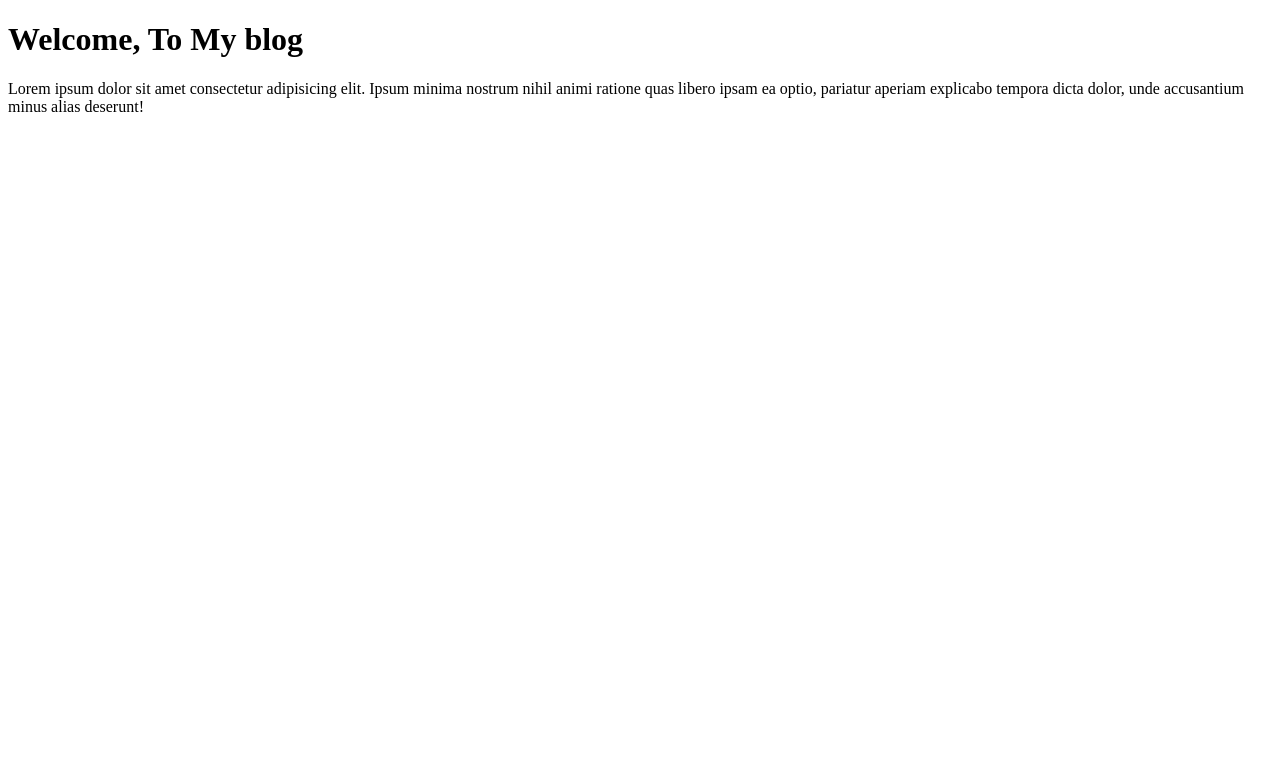
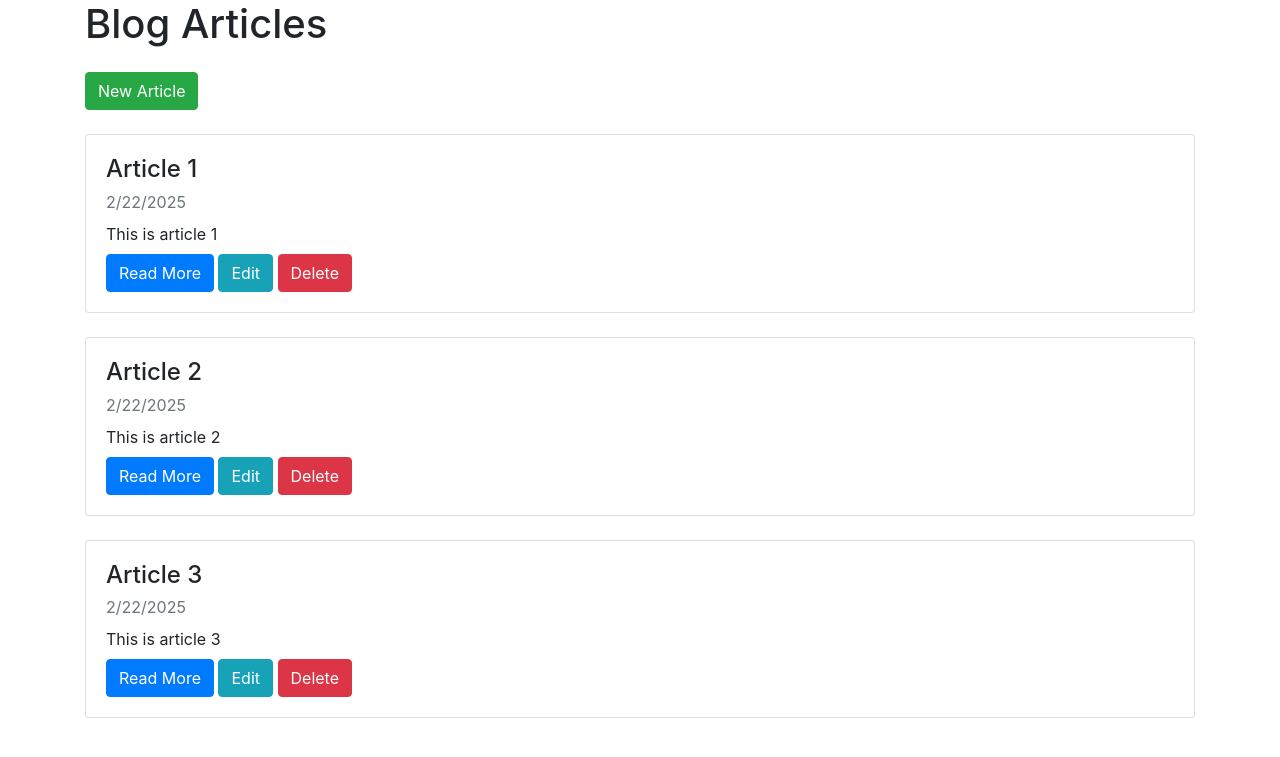
Before and after one commit to NathulaDayarathne/markdown-blog-MERN, a Node server app: page / in a window 1280 px wide. Shown: the top 757 px of the page. Run offline with Node 20, Linux system fonts and the light colour scheme; some libraries are stand-ins or nearby versions.

Commit message:
add articles route and update index view to display articles

```diff
--- a/server.js
+++ b/server.js
@@ -5,7 +5,32 @@ app.set('view engine', 'ejs');
 
 
 app.get("/", (req, res) => {
-    res.render('index');
+    // res.render('index');
+
+    const articles = [
+        {
+            title: "Article 1",
+            createdAt: new Date(),
+            description: "This is article 1"
+        },
+        {
+            title: "Article 2",
+            createdAt: new Date(),
+            description: "This is article 2"
+        },
+        {
+            title: "Article 3",
+            createdAt: new Date(),
+            description: "This is article 3"
+        }
+    ];
+
+    res.render('index', { articles: articles });
 });
 
+const articlesRouter = require("./routes/articles")
+app.use("/articles", articlesRouter)
+
+
+
 app.listen(5000);
--- a/views/index.ejs
+++ b/views/index.ejs
@@ -1,10 +1,33 @@
 <!DOCTYPE html>
-<html>
-  <head>
-    <title>Index Page</title>
-  </head>
-  <body>
-    <h1>Welcome, To My blog</h1>
-    <p>Lorem ipsum dolor sit amet consectetur adipisicing elit. Ipsum minima nostrum nihil animi ratione quas libero ipsam ea optio, pariatur aperiam explicabo tempora dicta dolor, unde accusantium minus alias deserunt!</p>
-  </body>
+<html lang="en">
+<head>
+  <meta charset="UTF-8">
+  <meta name="viewport" content="width=device-width, initial-scale=1.0">
+  <link rel="stylesheet" href="https://maxcdn.bootstrapcdn.com/bootstrap/4.0.0/css/bootstrap.min.css" integrity="sha384-Gn5384xqQ1aoWXA+058RXPxPg6fy4IWvTNh0E263XmFcJlSAwiGgFAW/dAiS6JXm" crossorigin="anonymous">
+  <meta http-equiv="X-UA-Compatible" content="ie=edge">
+  <title>Blog</title>
+</head>
+<body>
+  <div class="container">
+    <h1 class="mb-4">Blog Articles</h1>
+    <a href="/articles/new" class="btn btn-success">New Article</a>
+
+    <% articles.forEach(article => { %>
+      <div class="card mt-4">
+        <div class="card-body">
+          <h4 class="card-title"><%= article.title %></h4>
+          <div class="card-subtitle text-muted mb-2">
+            <%= article.createdAt.toLocaleDateString() %>
+          </div>
+          <div class="card-text mb-2"><%= article.description %></div>
+          <a href="articles/<%= article.slug %>" class="btn btn-primary">Read More</a>
+          <a href="articles/edit/<%= article.id %>" class="btn btn-info">Edit</a>
+          <form action="/articles/<%= article.id %>?_method=DELETE" method="POST" class="d-inline">
+            <button type="submit" class="btn btn-danger">Delete</button>
+          </form>
+        </div>
+      </div>
+    <% }) %>
+  </div>
+</body>
 </html>
```
Also changed, not shown: routes/articles.js (added, +9 -0 lines).
